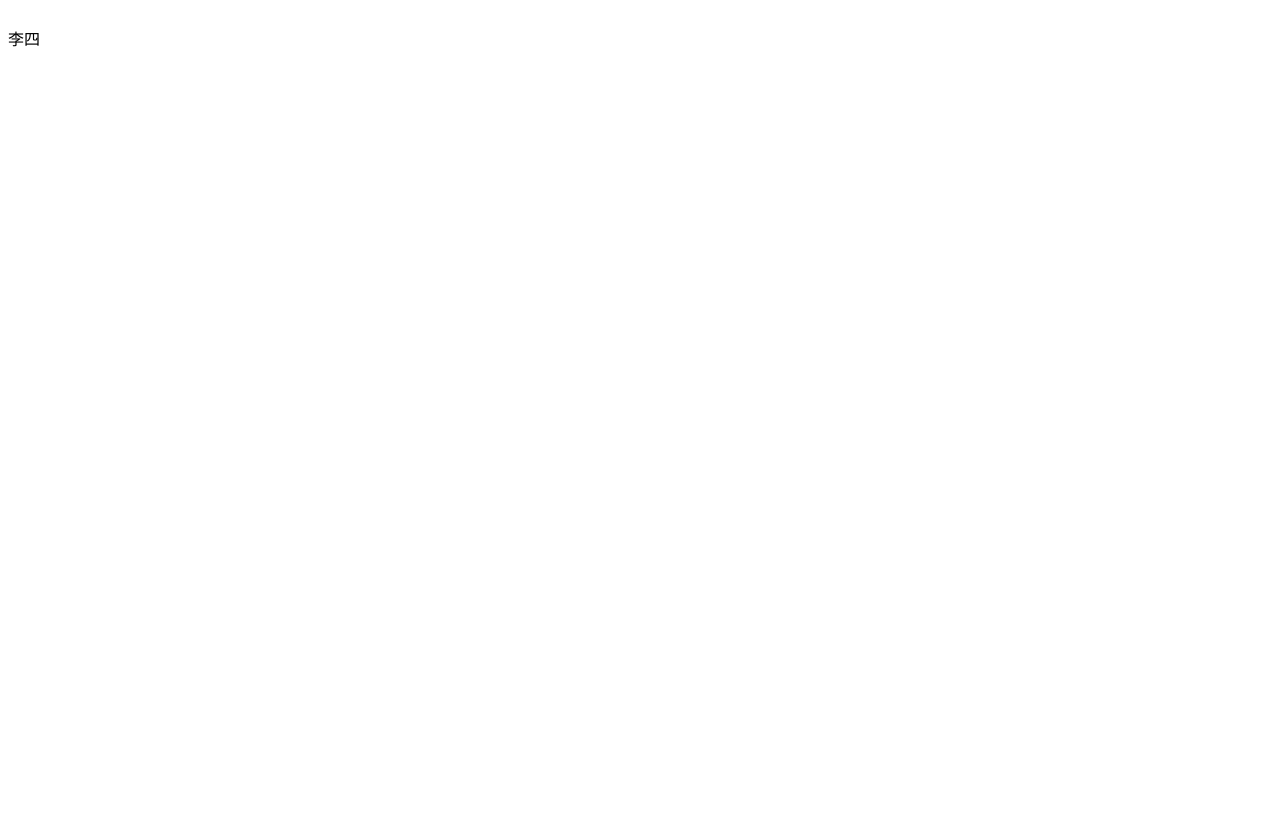
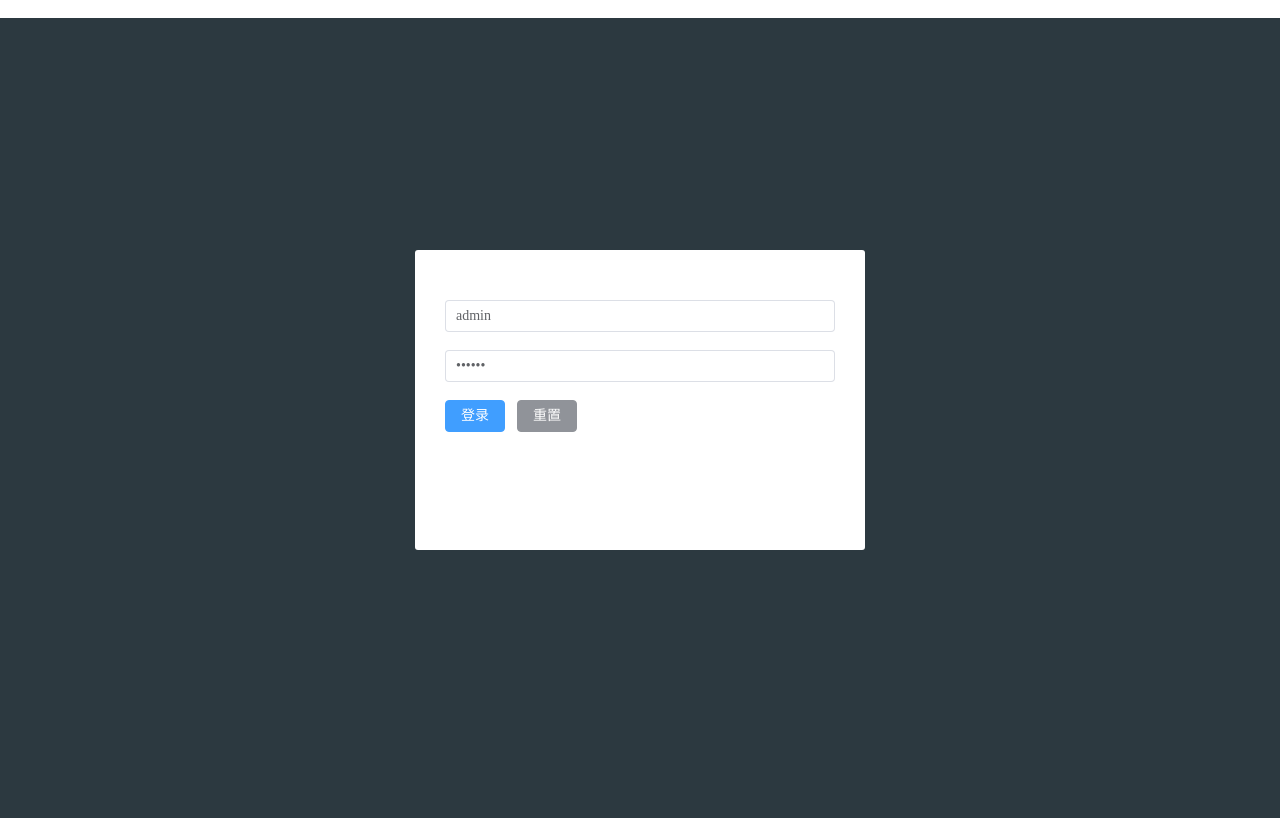
Before and after one commit to sundung/ehome-end-admin, a Vue app: page /login in a window 1280 px wide. Before the commit the page ends 800 px from the top, so only its background shows below. Built offline with nearby package versions, Linux system fonts and the light colour scheme.

Commit message:
feature(登录,首页): 完成登录页

```diff
--- a/package.json
+++ b/package.json
@@ -29,6 +29,7 @@
     "@vue/cli-service": "^5.0.4",
     "@vueuse/core": "^8.3.1",
     "axios": "^0.27.2",
+    "normalize.css": "^8.0.1",
     "pinia": "^2.0.13",
     "vue": "^3.2.25",
     "vue-router": "^4.0.14"
--- /dev/null
+++ b/shim.d.ts
@@ -0,0 +1,5 @@
+declare module '*.vue' {
+  import { defineComponent } from 'vue';
+  const Component: ReturnType<typeof defineComponent>;
+  export default Component;
+}
--- a/src/main.ts
+++ b/src/main.ts
@@ -4,6 +4,7 @@ import store from './store'; // 创建vue实例
 import router from '@/router';
 import ElementPlus from 'element-plus';
 import 'element-plus/dist/index.css';
+import 'normalize.css'; // 重置样式
 const app = createApp(App);
 app.use(ElementPlus); // 挂载 element-plus
 app.use(store); // 挂载状态管理器
--- /dev/null
+++ b/src/pages/HomePage.vue
@@ -0,0 +1,20 @@
+<template>
+  <div class="common-layout">
+    <el-container>
+      <el-aside width="200px">
+        <Menu></Menu>
+      </el-aside>
+      <el-main>Main</el-main>
+    </el-container>
+  </div>
+</template>
+
+<script lang="ts" setup>
+import Menu from './Menu/Menu.vue';
+const handleOpen = (key: string, keyPath: string[]) => {
+  console.log(key, keyPath);
+};
+const handleClose = (key: string, keyPath: string[]) => {
+  console.log(key, keyPath);
+};
+</script>
--- /dev/null
+++ b/src/pages/LoginPage.vue
@@ -0,0 +1,89 @@
+
+<template>
+  <div class="login-wrapper">
+    <div class="login-form">
+      <el-form ref="ruleFormRef" :model="loginForm" :rules="rules">
+        <!-- 账号 -->
+        <el-form-item prop="username">
+          <el-input v-model="loginForm.username" placeholder="请输入账号"></el-input>
+        </el-form-item>
+        <!-- 密码 -->
+        <el-form-item prop="password">
+          <el-input v-model="loginForm.password" type="password" placeholder="请输入密码"></el-input>
+        </el-form-item>
+        <el-form-item class="btn">
+          <el-button type="primary" @click="submitForm(ruleFormRef)">登录</el-button>
+          <el-button type="info" @click="resetForm(ruleFormRef)">重置</el-button>
+        </el-form-item>
+      </el-form>
+    </div>
+  </div>
+</template>
+
+// 2. 通过 actions 去修改
+<script lang="ts" setup>
+import { reactive, ref, onMounted } from 'vue';
+import type { FormInstance, FormRules } from 'element-plus';
+import { useRouter } from 'vue-router';
+const router = useRouter();
+
+const ruleFormRef = ref<FormInstance>();
+// 表单的绑定
+let loginForm = reactive({
+  username: 'admin',
+  password: '123456',
+});
+// 表单验证
+let rules = reactive<FormRules>({
+  username: [
+    { required: true, message: '请输入账号', trigger: 'blur' },
+    { min: 4, max: 16, message: '账号4-16位', trigger: 'blur' },
+  ],
+  password: [
+    { required: true, message: '请输入密码', trigger: 'blur' },
+    { min: 4, max: 16, message: '密码4-16位', trigger: 'blur' },
+  ],
+});
+// 重置按钮操作
+const resetForm = (formEl: FormInstance | undefined) => {
+  if (!formEl) return;
+  formEl.resetFields();
+};
+// 登录操作
+const submitForm = async (formEl: FormInstance | undefined) => {
+  if (!formEl) return;
+  await formEl.validate((valid, fields) => {
+    if (!valid) return;
+    router.push('/home');
+  });
+};
+
+// 生命周期区域
+onMounted(() => {
+  console.log('生命周期区域');
+});
+</script>
+<style scoped lang="scss">
+.login-wrapper {
+  background-color: #2c3940;
+  width: 100vw;
+  height: 100vh;
+  .login-form {
+    width: 450px;
+    height: 300px;
+    background-color: #fff;
+    border-radius: 3px;
+    position: absolute;
+    top: 50%;
+    left: 50%;
+    transform: translate(-50%, -50%);
+    padding: 30px;
+    padding-top: 50px;
+    box-sizing: border-box;
+    .btn {
+      display: flex;
+      justify-content: flex-end;
+    }
+  }
+}
+</style>
--- /dev/null
+++ b/src/pages/Menu/Menu.vue
@@ -0,0 +1,60 @@
+<template>
+  <el-row class="tac">
+    <el-col :span="12">
+      <el-menu
+        active-text-color="#ffd04b"
+        background-color="#545c64"
+        class="el_menu"
+        default-active="2"
+        text-color="#fff"
+        @open="handleOpen"
+        @close="handleClose"
+      >
+        <el-sub-menu index="1">
+          <template #title>
+            <el-icon><location /></el-icon>
+            <span>Navigator One</span>
+          </template>
+          <el-menu-item-group title="Group One">
+            <el-menu-item index="1-1">item one</el-menu-item>
+            <el-menu-item index="1-2">item one</el-menu-item>
+          </el-menu-item-group>
+          <el-menu-item-group title="Group Two">
+            <el-menu-item index="1-3">item three</el-menu-item>
+          </el-menu-item-group>
+          <el-sub-menu index="1-4">
+            <template #title>item four</template>
+            <el-menu-item index="1-4-1">item one</el-menu-item>
+          </el-sub-menu>
+        </el-sub-menu>
+        <el-menu-item index="2">
+          <el-icon><icon-menu /></el-icon>
+          <span>Navigator Two</span>
+        </el-menu-item>
+        <el-menu-item index="3" disabled>
+          <el-icon><document /></el-icon>
+          <span>Navigator Three111</span>
+        </el-menu-item>
+        <el-menu-item index="4">
+          <el-icon><setting /></el-icon>
+          <span>Navigator Four</span>
+        </el-menu-item>
+      </el-menu>
+    </el-col>
+  </el-row>
+</template>
+
+<script lang="ts" setup>
+const handleOpen = (key: string, keyPath: string[]) => {
+  console.log(key, keyPath);
+};
+const handleClose = (key: string, keyPath: string[]) => {
+  console.log(key, keyPath);
+};
+</script>
+<style lang="scss" scoped>
+.el_menu {
+  height: 100vh;
+  width: 375px;
+}
+</style>
--- a/src/pages/index.vue
+++ /dev/null
@@ -1,4 +0,0 @@
-<template>
-  <el-button type="success" :icon="Check" circle />
-</template>
-;
--- a/src/pages/login.vue
+++ /dev/null
@@ -1,12 +0,0 @@
-
-<template>
-  <div>{{ userStore.name }}</div>
-</template>
-
-// 2. 通过 actions 去修改
-<script lang="ts" setup>
-import { useUserStore } from '@/store/user';
-
-const userStore = useUserStore();
-userStore.updateName('李四');
-</script>
--- a/src/router/index.ts
+++ b/src/router/index.ts
@@ -1,6 +1,10 @@
 import { createRouter, createWebHistory, RouteRecordRaw } from 'vue-router';
 
 const routes: Array<RouteRecordRaw> = [
+  {
+    path: '/',
+    redirect: '/login',
+  },
   {
     path: '/login',
     name: 'Login',
@@ -9,17 +13,17 @@ const routes: Array<RouteRecordRaw> = [
       keepAlive: true,
       requireAuth: false,
     },
-    component: () => import('@/pages/Login.vue'),
+    component: () => import('@/pages/LoginPage.vue'),
   },
   {
-    path: '/',
-    name: 'Index',
+    path: '/home',
+    name: 'HomePage',
     meta: {
-      title: '首页',
+      title: 'home',
       keepAlive: true,
       requireAuth: true,
     },
-    component: () => import('@/pages/Index.vue'),
+    component: () => import('@/pages/HomePage.vue'),
   },
 ];
 
--- a/vite.config.ts
+++ b/vite.config.ts
@@ -25,7 +25,7 @@ export default defineConfig({
   server: {
     port: 8080, //启动端口
     hmr: {
-      host: '127.0.0.1',
+      host: 'localhost',
       port: 8080,
     },
     // 设置 https 代理
```
Also changed, not shown: components.d.ts (+20 -7 lines), 1 other file (tests, documents, lock files or other folders).
